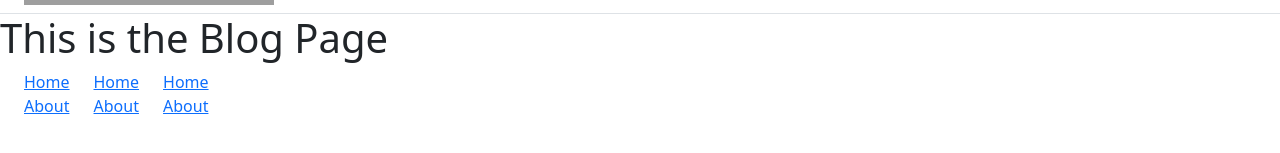
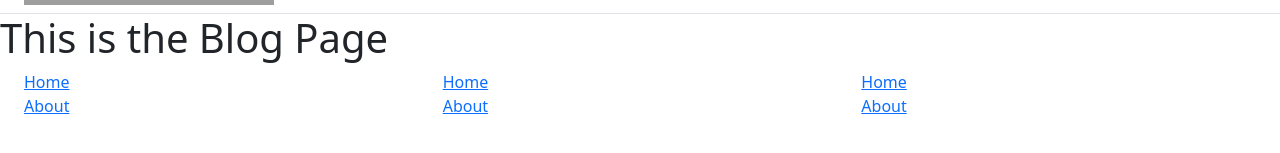
Before and after one commit to xhifi/aaziz-app, a React (Create React App) app: page /blog in a window 1280 px wide. Shown: the part 215-368 px from the top of the page. Built offline with nearby package versions, Linux system fonts and the light colour scheme; grey boxes are pictures that could not be loaded.

Commit message:
fixed Flex layout

```diff
--- a/src/components/core/Flex.jsx
+++ b/src/components/core/Flex.jsx
@@ -10,6 +10,6 @@ const checkCenter = (input) => {
   if (input === "items") return "d-flex align-items-center";
   if (input === "content") return "d-flex justify-content-center";
   if (input || input === "") return "d-flex align-items-center justify-content-center";
-  return "";
+  if (!input) return "";
 };
 export default Flex;
--- a/src/components/footer/index.js
+++ b/src/components/footer/index.js
@@ -10,7 +10,7 @@ const details = [
 export default function Footer() {
   return (
     <Container className="px-4" fluid>
-      <Flex cols={3} center="items">
+      <Flex cols={3}>
         {/* <LogoColumn /> */}
         <FooterList details={details} />
         <FooterList details={details} />
--- a/src/components/navigation/ApexNavigation.jsx
+++ b/src/components/navigation/ApexNavigation.jsx
@@ -9,7 +9,7 @@ export default function ApexNavigation() {
 
   return (
     <Container fluid className="px-4 my-0 border-bottom py-2">
-      <Flex flush center="items">
+      <Flex center="items">
         <Logo />
         <nav className="nav d-flex align-items-center ms-auto">
           <ListComponent list={dataBase.navigationData} />
```
